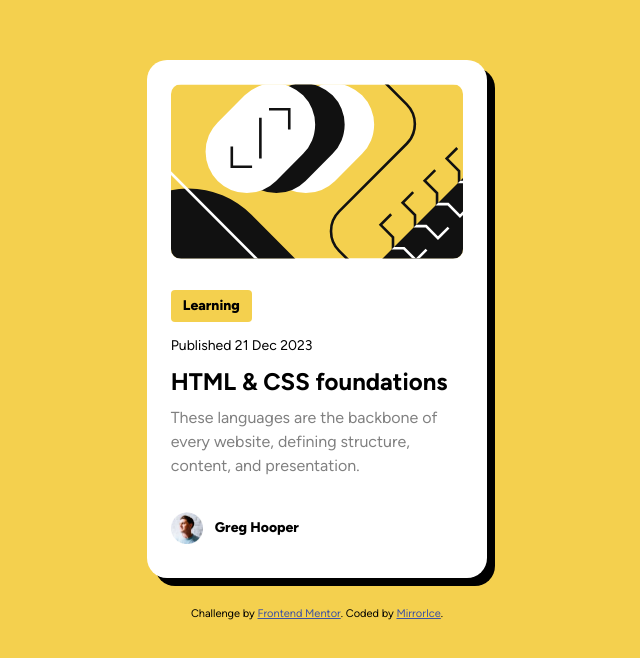
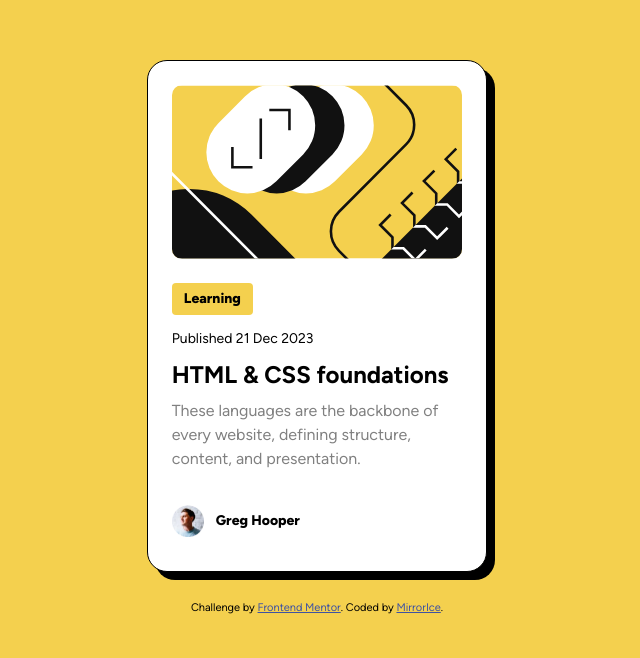
Before and after one commit to MirrorIce/frontendmentor-pjs, a plain HTML site: page blog-preview-card/index.html in a window 1280 px wide. Shown: the part 122-780 px from the top of the page, without its empty margins (323-963 px from the left). Drawn offline with Linux system fonts and the light colour scheme.

Commit message:
Minor style update for blog card

```diff
--- a/blog-preview-card/style.css
+++ b/blog-preview-card/style.css
@@ -22,9 +22,16 @@ body{
     margin:0;
     overflow:hidden;
 }
+#img-container
+{
+    width:fit-content;
+    padding: 0;
+    margin:0;
+}
 img{
     border-radius:10px;
     width:100%;
+    display:block;
 }
 #card-container{
     background:white;
@@ -38,6 +45,7 @@ img{
     display: flex;
     flex-direction: column;
     box-shadow: 0.5rem 0.5rem 0 black;
+    border: 1px solid black;
 }
 
 #card-description-container{
```
